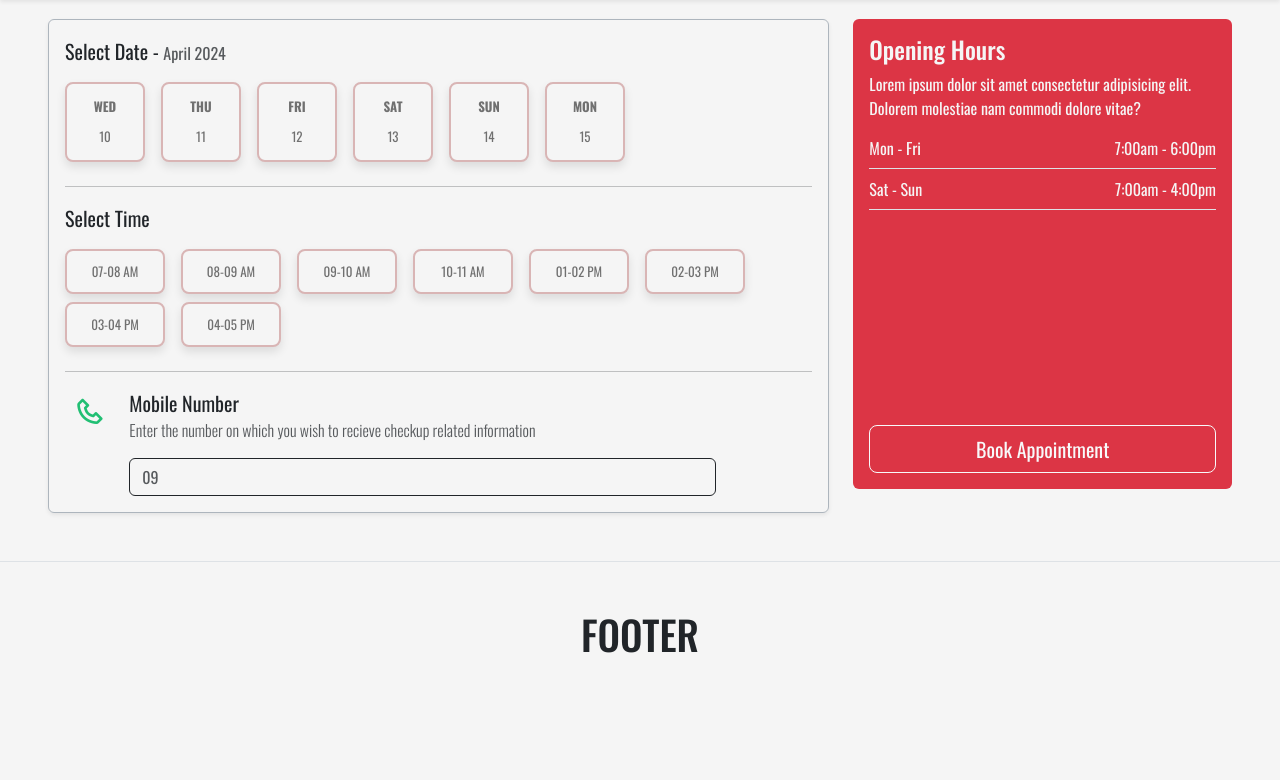
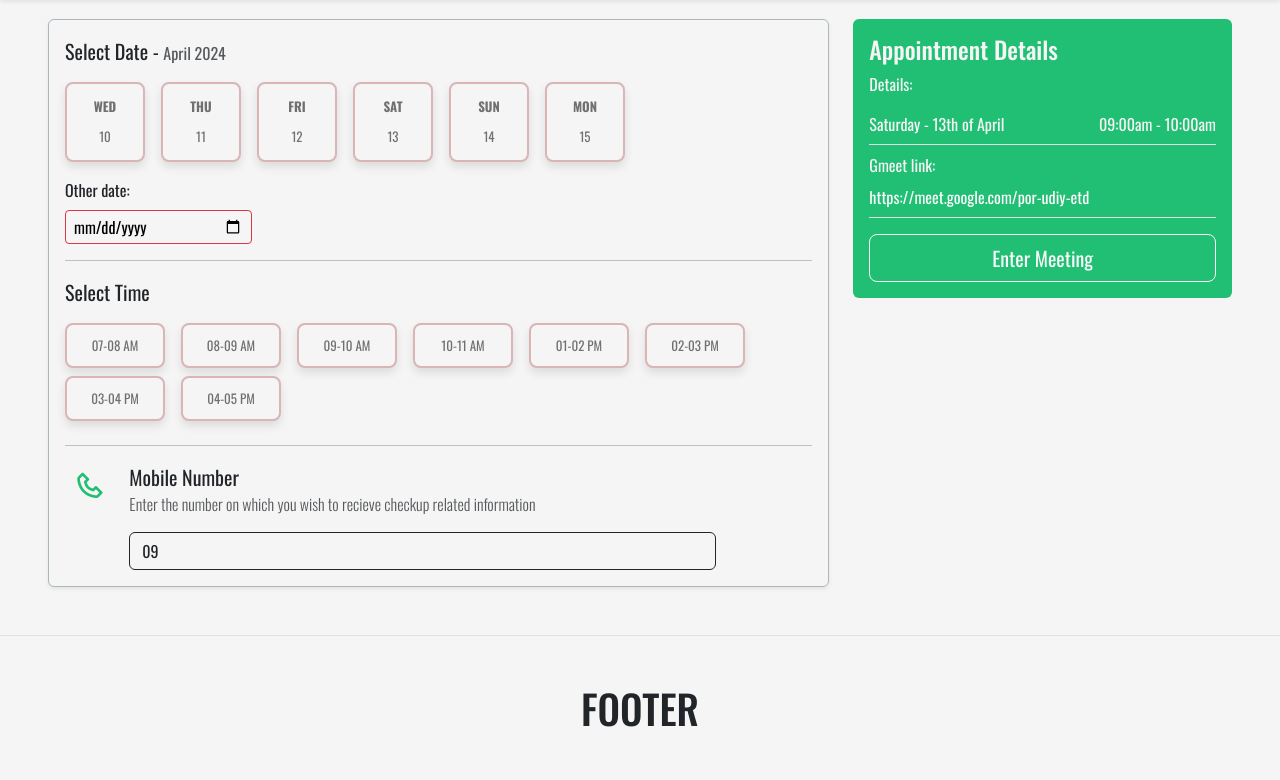
Before and after one commit to frnkln-olvrs/DocConnect, a PHP site: page /user/appointment.php in a window 1280 px wide. Shown: the part 77-857 px from the top of the page. Before the commit the page ends 730 px from the top, so only its background shows below. Run offline with PHP 8.4, Linux system fonts and the light colour scheme; some libraries are stand-ins or nearby versions.

Commit message:
Update appointment.php

```diff
--- a/user/appointment.php
+++ b/user/appointment.php
@@ -12,7 +12,7 @@
   <section id="info" class="padding-medium mt-5 mx-5">
     <div class="row mb-3">
       <div class="col-sm-12 col-md-8">
-        <div class="border border-dark-subtle shadow-sm rounded-2 p-3">
+        <div class="border border-dark-subtle shadow-sm rounded-2 p-3 mb-4 mb-md-0">
           <div>
             <p class="fs-5">Select Date - <span class="text-muted fs-6">April 2024</span></p>
             <div class="d-flex flex-row flex-wrap justify-content-evenly justify-content-md-start">
@@ -60,6 +60,10 @@
                 </div>
               </label>
 
+            </div>
+            <div class="d-flex flex-column mt-2">
+              <label for="extra_date mb-2">Other date:</label>
+              <input type="date" name="extra_date" class="mt-2 px-2 py-1 bg-white border border-primary rounded-1 w-25 ">
             </div>
           </div>
 
@@ -133,33 +137,32 @@
                 <p class="fs-6 fw-light text-muted">Enter the number on which you wish to recieve checkup related information</p>
                 <div class="d-flex flex-row flex-wrap justify-content-evenly justify-content-md-start me-md-5 pe-md-5">
 
-                  <input type="number" class="form-control border border-dark" placeholder="09" aria-label="mobile_no" aria-describedby="mobile_no">
+                  <input type="number" class="form-control border border-dark" placeholder="09" aria-label="mobile_no" aria-describedby="mobile_no" value="09">
 
                 </div>
               </div>
             </div>
           </div>
-
         </div>
       </div>
 
-      <div class="col-sm-12 col-md-4 mb-4">
-        <div class="d-flex flex-column justify-content-between bg-primary p-3 rounded-2 h-100 text-white">
+      <div class="col-sm-12 col-md-4 h-100">
+        <div class="d-flex flex-column justify-content-between bg-green p-3 rounded-2 h-100 text-white">
           <div>
-            <h4>Opening Hours</h4>
-            <p class="fs-6 text-white">Lorem ipsum dolor sit amet consectetur adipisicing elit. Dolorem molestiae nam commodi dolore vitae?</p>
+            <h4>Appointment Details</h4>
+            <p class="fs-6 text-white">Details:</p>
             <div class="d-flex justify-content-between border-bottom mb-2">
-              <p class="mb-2">Mon - Fri</p>
-              <p class="mb-2">7:00am - 6:00pm</p>
+              <p class="mb-2">Saturday - 13th of April</p>
+              <p class="mb-2">09:00am - 10:00am</p>
             </div>
-            <div class="d-flex justify-content-between border-bottom mb-2">
-              <p class="mb-2">Sat - Sun</p>
-              <p class="mb-2">7:00am - 4:00pm</p>
+            <div class="d-flex flex-column justify-content-between border-bottom mb-2">
+              <p class="mb-2">Gmeet link:</p>
+              <a href="https://meet.google.com/por-udiy-etd" class="mb-2 link-light">https://meet.google.com/por-udiy-etd</a>
             </div>
           </div>
           <div>
             <div>
-              <button type="button" class="w-100 btn btn-lg btn-outline-light mt-2">Book Appointment</button>
+              <button type="button" class="w-100 btn btn-lg btn-outline-light mt-2">Enter Meeting</button>
             </div>
           </div>
         </div>
```
